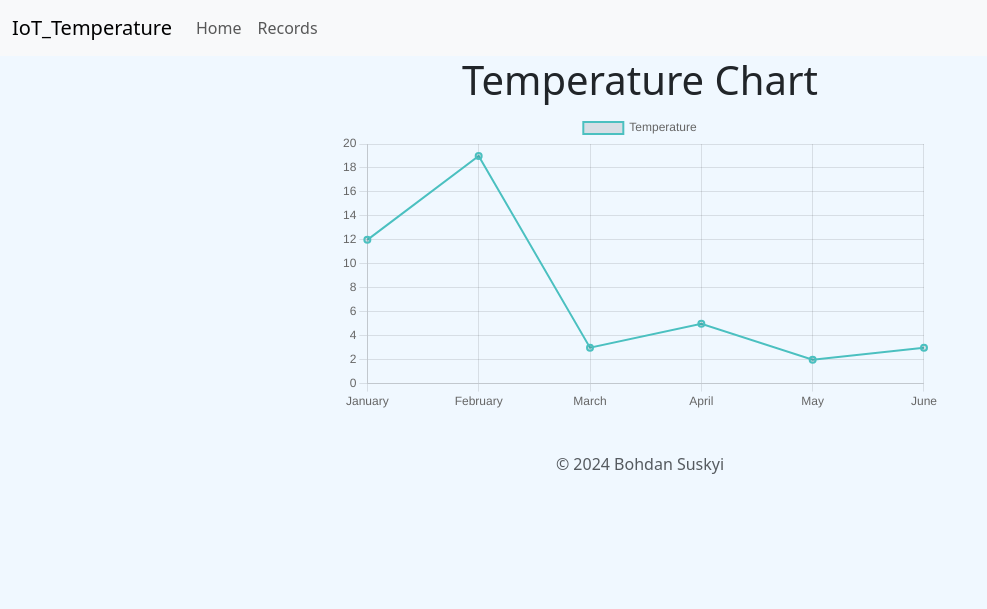
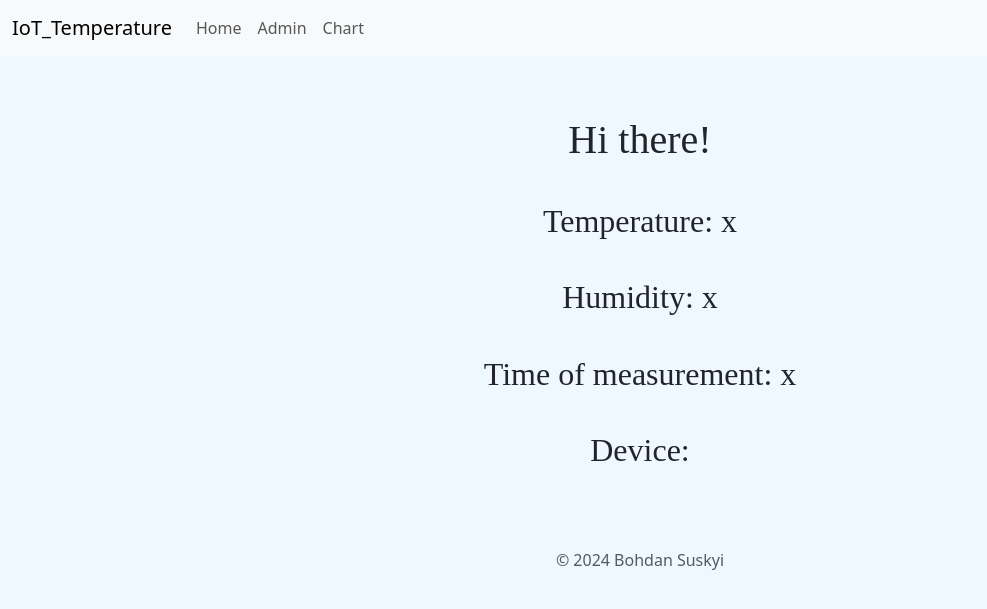
Before and after one commit to Bohdansuskyi/Chart-DHT-11, a Django app: page / in a window 1280 px wide. Shown: the top 609 px of the page, without its empty margins (0-987 px from the left). Run offline with Django 5.2, Linux system fonts and the light colour scheme.

Commit message:
delete record function. Edited index.html.

```diff
--- a/project/app/static/app/style.css
+++ b/project/app/static/app/style.css
@@ -1,7 +1,11 @@
 h1 {
     text-align: center;
+    font-family: Playpen Sans;
 }
 
+h2 {
+    font-family: Raleway;
+}
 body {
     background-color: aliceblue;
     margin: auto;
@@ -18,3 +22,7 @@ canvas {
     max-width: 700px;  /* Максимальна ширина графіка */
     height: 100px; /* Фіксована висота графіка */
 }
+
+.container {
+    padding-top: 30px;
+}
--- a/project/app/templates/app/base.html
+++ b/project/app/templates/app/base.html
@@ -19,7 +19,8 @@
         <div class="collapse navbar-collapse" id="navbarNavAltMarkup">
           <div class="navbar-nav">
             <a class="nav-link" href="/">Home</a>
-            <a class="nav-link" href="records/">Records</a>
+            <a class="nav-link" href="admin/">Admin</a>
+            <a class="nav-link" href="chart/">Chart</a>
           </div>
         </div>
       </div>
--- a/project/app/templates/app/index.html
+++ b/project/app/templates/app/index.html
@@ -4,40 +4,21 @@
 
 {% block content %}
 
-<div>
-    <h1>Temperature Chart</h1>
+<div class="container text-center">
+    <div class="container">
+        <h1>Hi there!</h1>
+    </div>
+    <div class="container">
+        <h2>Temperature: x</h2>
+    </div>
+    <div class="container">
+        <h2>Humidity: x</h2>
+    </div>
+    <div class="container">
+        <h2>Time of measurement: x</h2>
+    </div>
 </div>
-
-<div class="canvas-container">
-    <canvas id="myChart"></canvas>
+<div class="container text-center">
+    <h2> Device:</h2>
 </div>
-
-
-    <!-- chart.js -->
-    <script src="https://cdn.jsdelivr.net/npm/chart.js"></script>
-    <script>
-
-      const ctx = document.getElementById('myChart').getContext('2d');
-
-
-      const myChart = new Chart(ctx, {
-          type: 'line', // Тип графіка (лінійний)
-          data: {
-              labels: ['January', 'February', 'March', 'April', 'May', 'June'], // Мітки по осі X
-              datasets: [{
-                  label: 'Temperature', // Назва набору даних
-                  data: [12, 19, 3, 5, 2, 3], // Дані по осі Y
-                  borderColor: 'rgba(75, 192, 192, 1)', // Колір лінії
-                  borderWidth: 2 // Товщина лінії
-              }]
-          },
-          options: {
-              scales: {
-                  y: {
-                      beginAtZero: true // Починати шкалу Y з 0
-                  }
-              }
-          }
-      });
-  </script>
 {% endblock %}
--- a/project/app/urls.py
+++ b/project/app/urls.py
@@ -3,5 +3,5 @@ from . import views
 
 urlpatterns = [
     path("", views.index, name="index"),
-    path("records/",views.records, name="records"),
+    path("chart/",views.chart, name="chart"),
 ]
--- a/project/app/views.py
+++ b/project/app/views.py
@@ -3,5 +3,5 @@ from django.shortcuts import render
 def index(request):
     return render(request, "app/index.html")
 
-def records(request):
-    return render(request, "app/records.html")
+def chart(request):
+    return render(request, "app/chart.html")
```
Also changed, not shown: project/app/templates/app/chart.html (added, +43 -0 lines), project/app/templates/app/records.html (deleted, +0 -31 lines).
